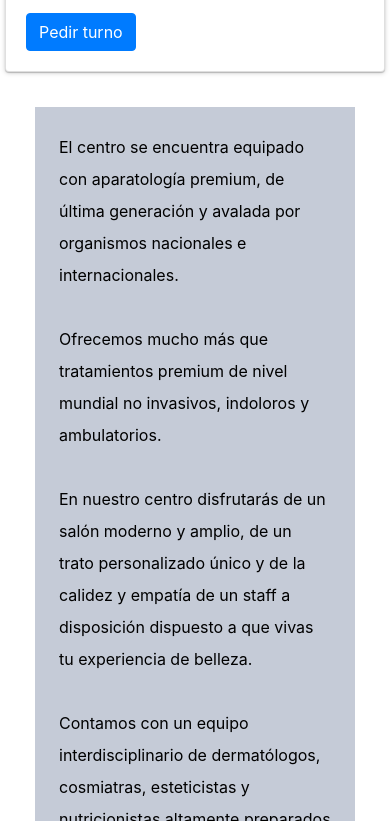
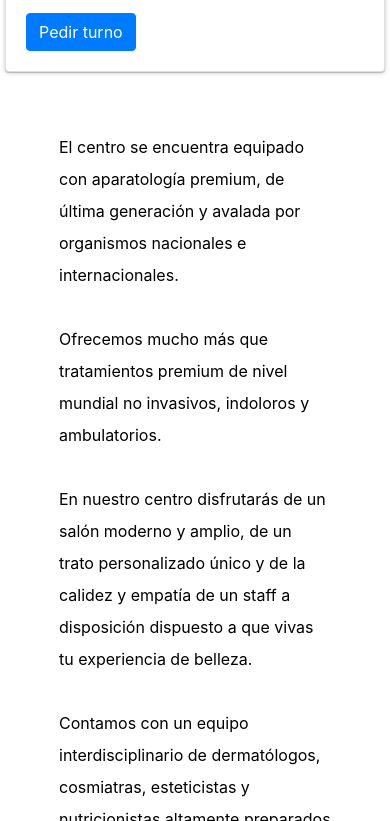
Before and after one commit to estebandibaja/repositorio, a website: page views/tratamientos.html in a window 390 px wide. Shown: the part 3523-4344 px from the top of the page. Drawn offline with nearby package versions, Linux system fonts and the light colour scheme.

Commit message:
sidebar size

```diff
--- a/assets/scss/style.scss
+++ b/assets/scss/style.scss
@@ -223,7 +223,7 @@ h1 {
             height: auto;
             @media screen and (max-width: 1200px) {
                 width: 320px;
-                height: 100% !important;
+                background-color: $color_blanco;
                 margin: auto;
                                                  }
             &__texto {
```
Also changed, not shown: assets/css/style.css.
